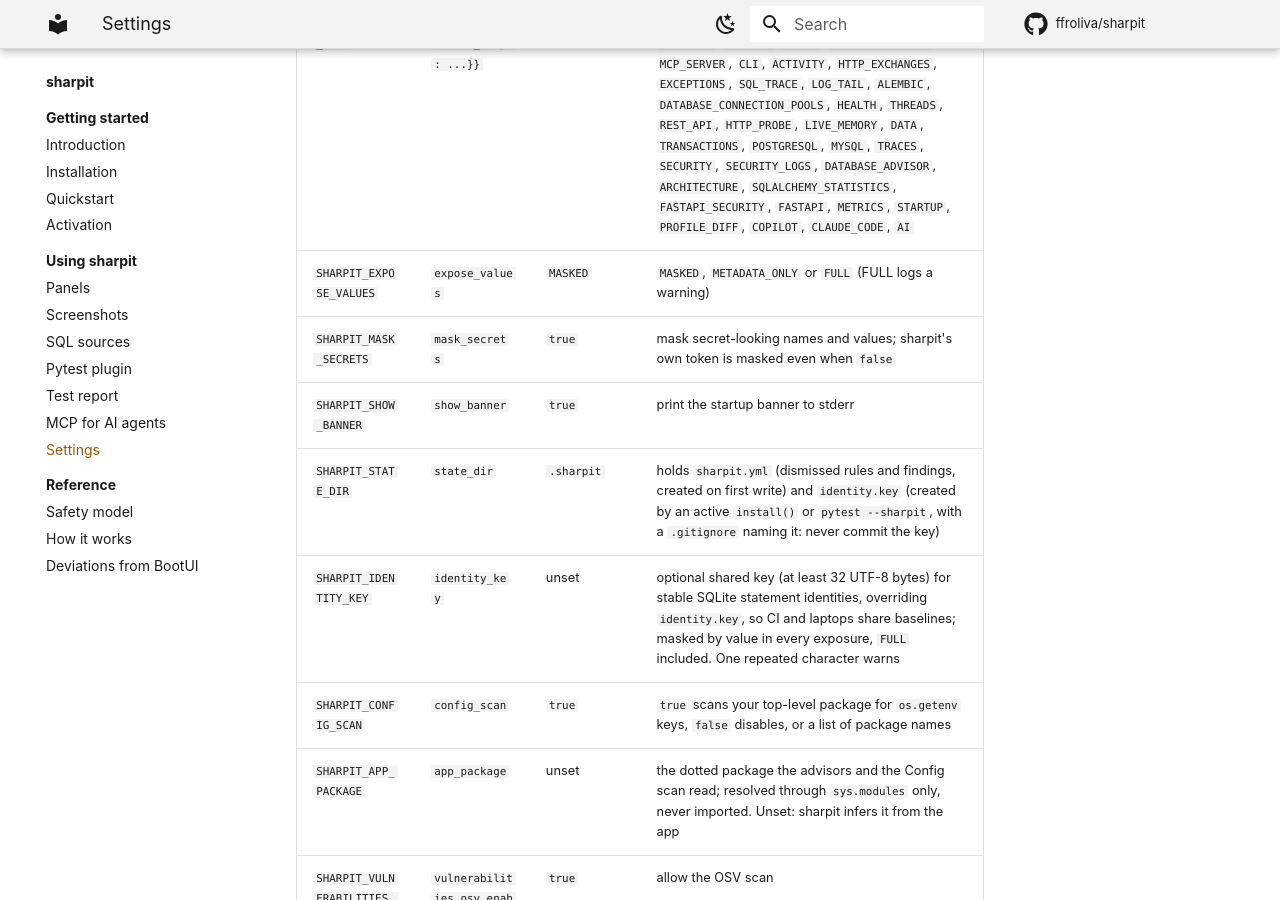
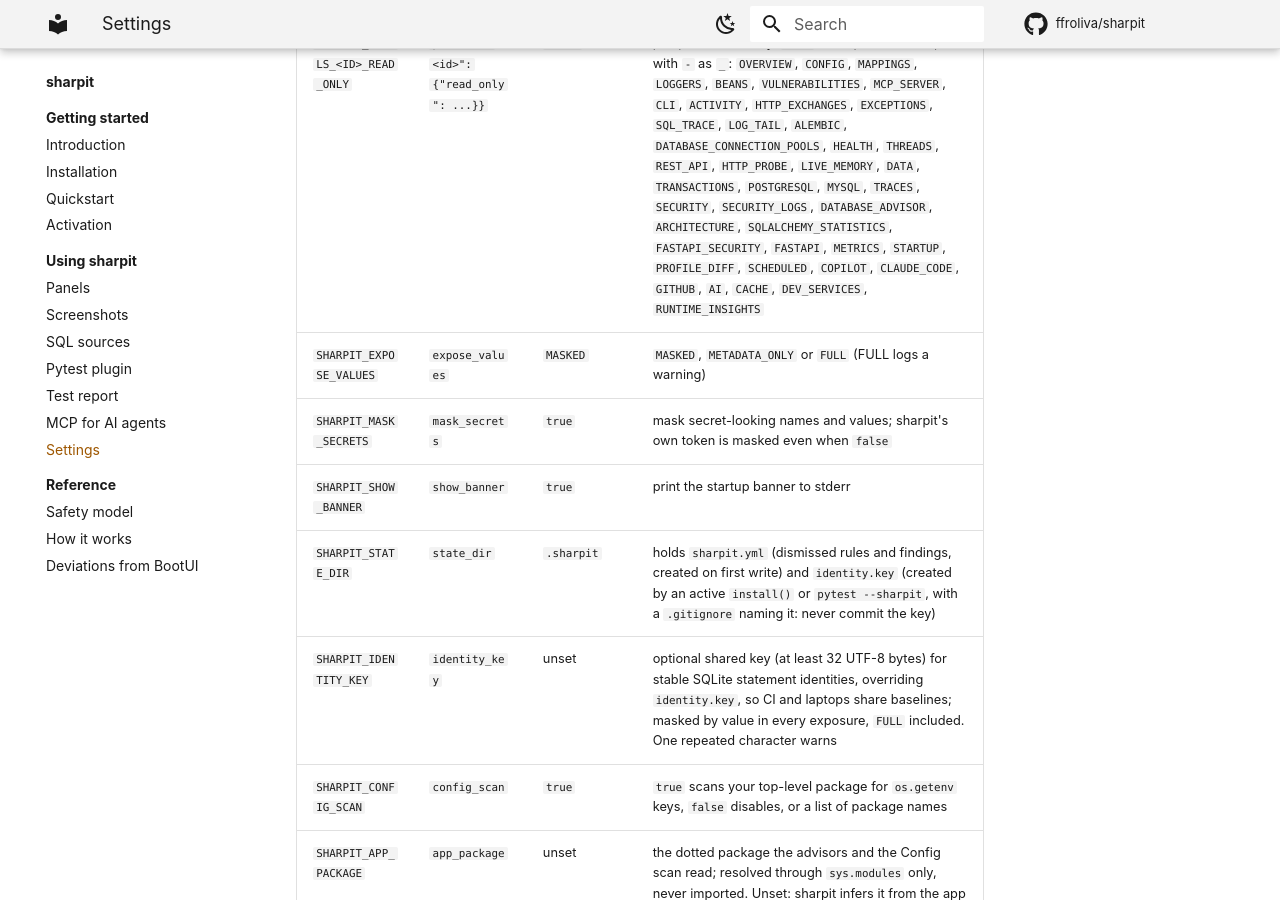
Before and after one commit to ffroliva/sharpit, an MkDocs documentation site: the page built from website/docs/settings.md, in a window 1280 px wide and 900 px high, scrolled down 1468 px. Built offline with MkDocs 1.6.1 and Material for MkDocs 9.7.7, drawn with Linux system fonts in a browser that asks for light colours; comment, search, counter and statistics services are not loaded.

Commit message:
fix: settings.md panel-id list follows engine/panels.py registration order after the release merge

```diff
--- a/website/docs/settings.md
+++ b/website/docs/settings.md
@@ -22,7 +22,7 @@
 | `SHARPIT_AUTHENTICATION_TOKEN` | `authentication_token` | generated | bearer token for untrusted sources |
 | `SHARPIT_READ_ONLY` | `read_only` | `false` | refuse every write action |
 | `SHARPIT_PANELS_<ID>_ENABLED` | `panels={"<id>": {"enabled": ...}}` | `true` | per-panel switch |
-| `SHARPIT_PANELS_<ID>_READ_ONLY` | `panels={"<id>": {"read_only": ...}}` | `false` | per-panel read-only; `<ID>` is the panel id in capitals with `-` as `_`: `OVERVIEW`, `CONFIG`, `MAPPINGS`, `LOGGERS`, `BEANS`, `VULNERABILITIES`, `MCP_SERVER`, `CLI`, `ACTIVITY`, `HTTP_EXCHANGES`, `EXCEPTIONS`, `SQL_TRACE`, `LOG_TAIL`, `ALEMBIC`, `DATABASE_CONNECTION_POOLS`, `HEALTH`, `THREADS`, `REST_API`, `HTTP_PROBE`, `LIVE_MEMORY`, `DATA`, `TRANSACTIONS`, `POSTGRESQL`, `MYSQL`, `TRACES`, `SECURITY`, `SECURITY_LOGS`, `DATABASE_ADVISOR`, `ARCHITECTURE`, `SQLALCHEMY_STATISTICS`, `FASTAPI_SECURITY`, `FASTAPI`, `METRICS`, `STARTUP`, `PROFILE_DIFF`, `COPILOT`, `CLAUDE_CODE`, `AI` |
+| `SHARPIT_PANELS_<ID>_READ_ONLY` | `panels={"<id>": {"read_only": ...}}` | `false` | per-panel read-only; `<ID>` is the panel id in capitals with `-` as `_`: `OVERVIEW`, `CONFIG`, `MAPPINGS`, `LOGGERS`, `BEANS`, `VULNERABILITIES`, `MCP_SERVER`, `CLI`, `ACTIVITY`, `HTTP_EXCHANGES`, `EXCEPTIONS`, `SQL_TRACE`, `LOG_TAIL`, `ALEMBIC`, `DATABASE_CONNECTION_POOLS`, `HEALTH`, `THREADS`, `REST_API`, `HTTP_PROBE`, `LIVE_MEMORY`, `DATA`, `TRANSACTIONS`, `POSTGRESQL`, `MYSQL`, `TRACES`, `SECURITY`, `SECURITY_LOGS`, `DATABASE_ADVISOR`, `ARCHITECTURE`, `SQLALCHEMY_STATISTICS`, `FASTAPI_SECURITY`, `FASTAPI`, `METRICS`, `STARTUP`, `PROFILE_DIFF`, `SCHEDULED`, `COPILOT`, `CLAUDE_CODE`, `GITHUB`, `AI`, `CACHE`, `DEV_SERVICES`, `RUNTIME_INSIGHTS` |
 | `SHARPIT_EXPOSE_VALUES` | `expose_values` | `MASKED` | `MASKED`, `METADATA_ONLY` or `FULL` (FULL logs a warning) |
 | `SHARPIT_MASK_SECRETS` | `mask_secrets` | `true` | mask secret-looking names and values; sharpit's own token is masked even when `false` |
 | `SHARPIT_SHOW_BANNER` | `show_banner` | `true` | print the startup banner to stderr |
```
